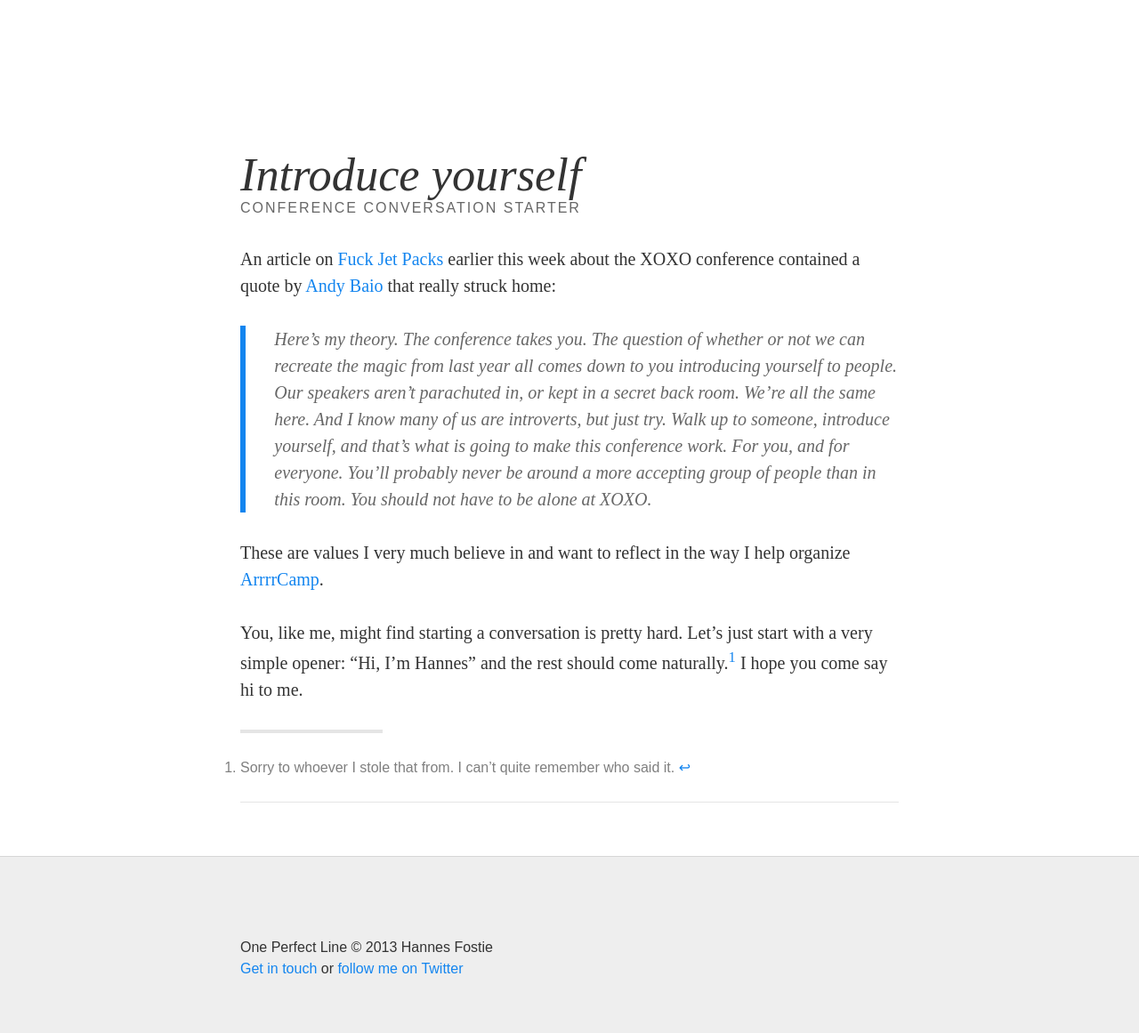
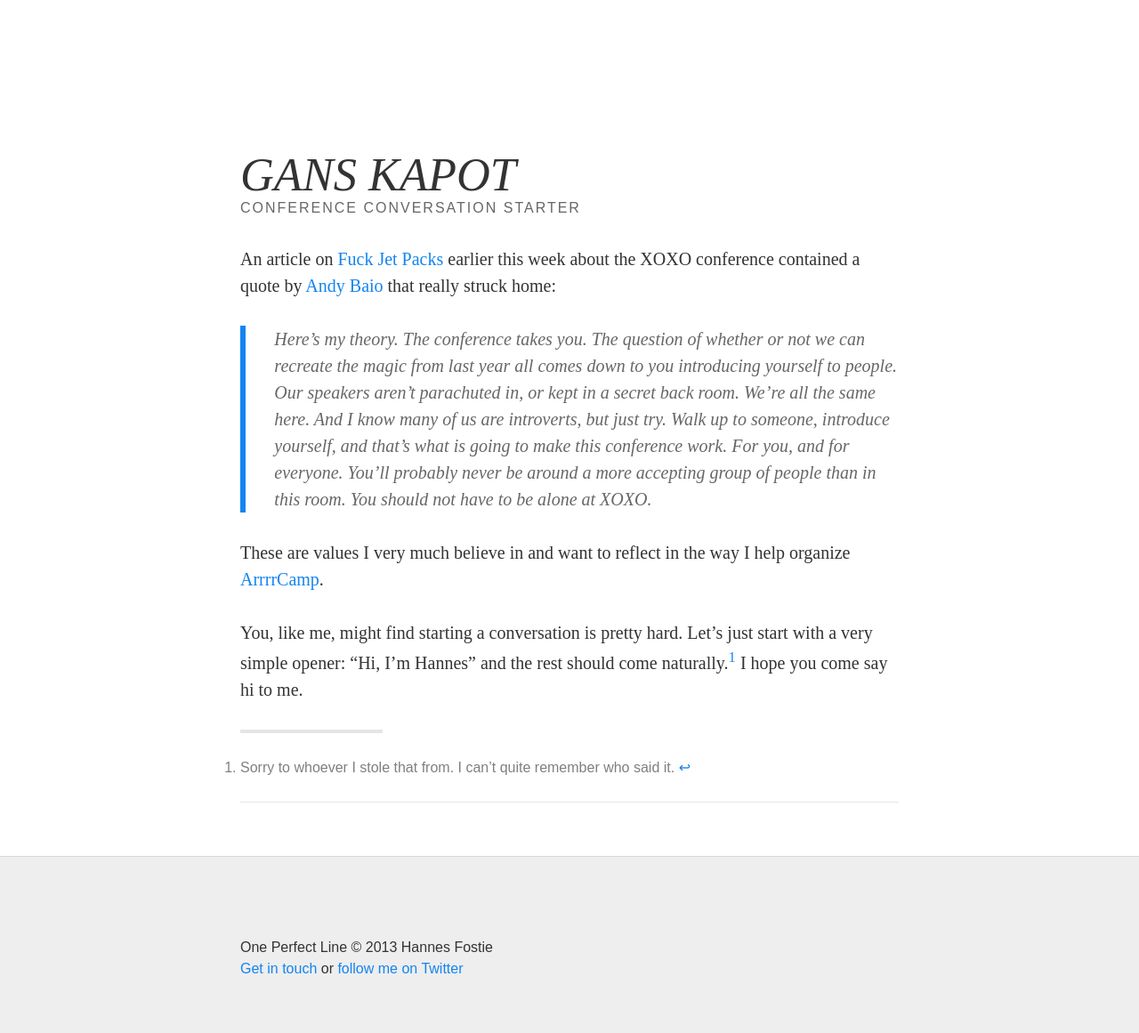
Before and after one commit to hannesfostie/testjekyll, a Jekyll site: the page built from _posts/2013-09-28-introduce-yourself.md, in a window 1280 px wide. Shown: the whole page at 89% size. Built offline with Jekyll 4.4.1, drawn with Linux system fonts in a browser that asks for light colours.

Commit message:
Update 2013-09-28-introduce-yourself.md

```diff
--- a/_posts/2013-09-28-introduce-yourself.md
+++ b/_posts/2013-09-28-introduce-yourself.md
@@ -1,6 +1,6 @@
 ---
 layout: post
-title: Introduce yourself
+title: GANS KAPOT
 subtitle: Conference conversation starter
 ---
 
```
